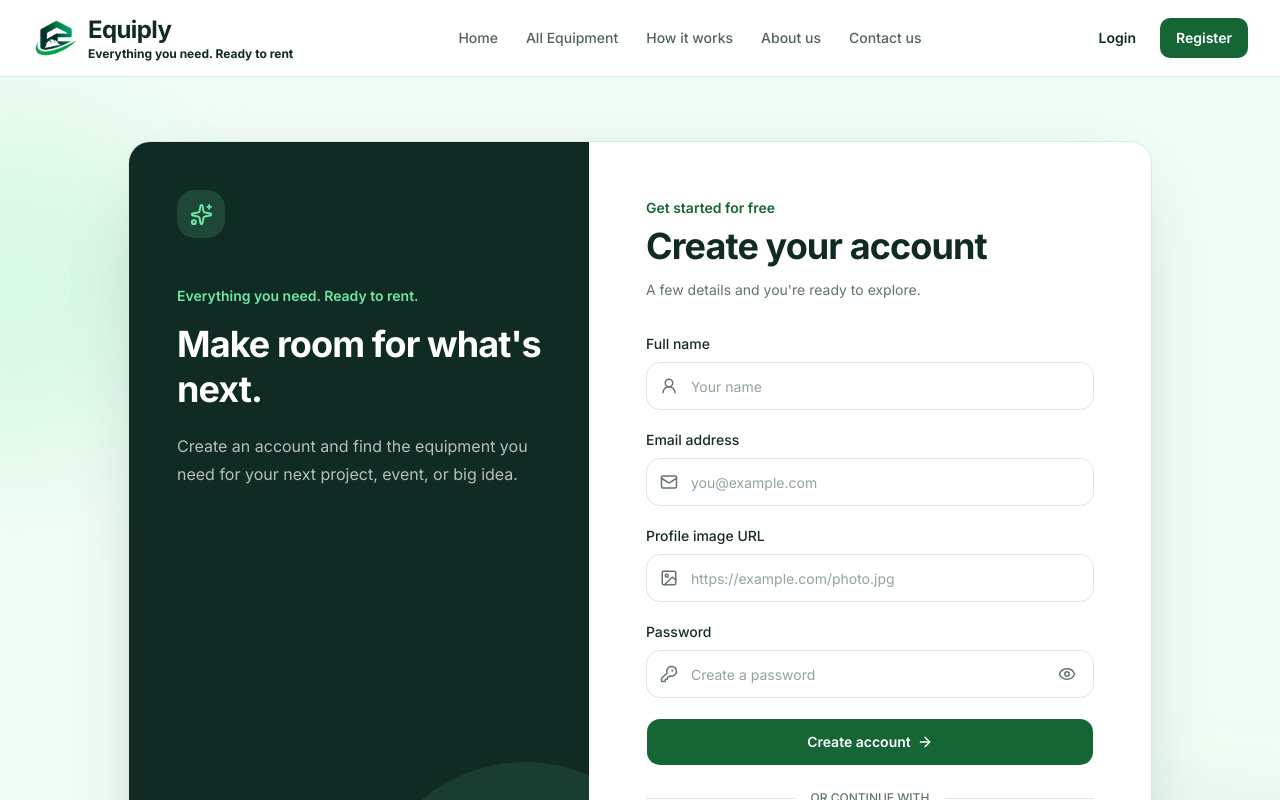
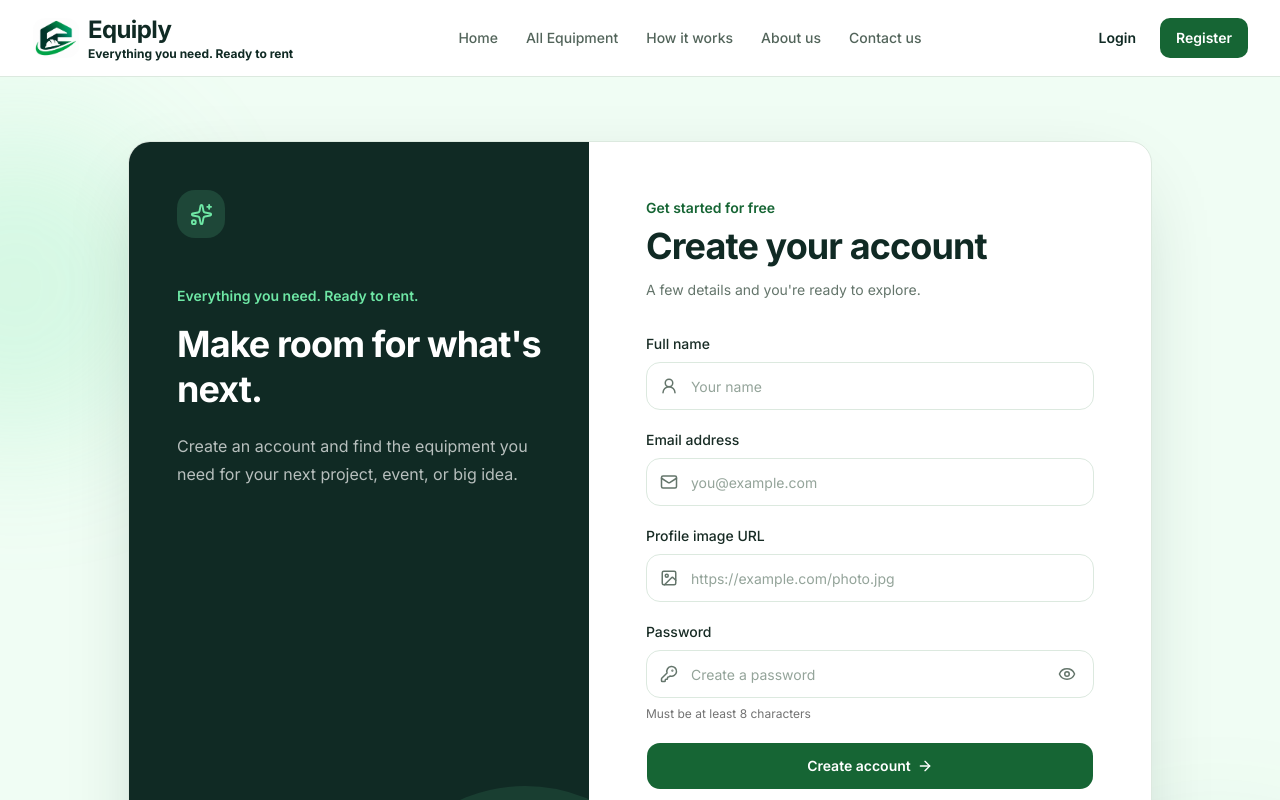
Before and after one commit to arifurroni/equiply-client, a Next.js app: page /signup in a window 1280 px wide. Shown: the top 800 px of the page. Built offline with nearby package versions, Linux system fonts and the light colour scheme.

Commit message:
signupForm page updated

```diff
--- a/src/components/auth/SignupForm.tsx
+++ b/src/components/auth/SignupForm.tsx
@@ -16,6 +16,9 @@ import {
 import { Button } from "@/components/ui/button";
 import { Input } from "@/components/ui/input";
 import { Label } from "@/components/ui/label";
+import { FieldDescription } from "../ui/field";
+
+const MIN_PASSWORD_LENGTH = 8;
 
 export default function SignupForm() {
   const [isPasswordVisible, setIsPasswordVisible] = useState(false);
@@ -186,6 +189,7 @@ export default function SignupForm() {
                     name="password"
                     type={isPasswordVisible ? "text" : "password"}
                     autoComplete="new-password"
+                    minLength={MIN_PASSWORD_LENGTH}
                     placeholder="Create a password"
                     required
                     className="h-12 rounded-xl border-[#dce9df] bg-white pl-11 pr-12 text-sm text-[#172b24] placeholder:text-[#94a49a] focus-visible:border-[#166534] focus-visible:ring-[#166534]/10"
@@ -196,6 +200,7 @@ export default function SignupForm() {
                       isPasswordVisible ? "Hide password" : "Show password"
                     }
                     aria-pressed={isPasswordVisible}
+                    aria-describedby="password-hint"
                     onClick={() => setIsPasswordVisible((visible) => !visible)}
                     className="absolute right-3.5 top-1/2 -translate-y-1/2 rounded-md p-1 text-[#64756b] transition-colors hover:text-[#166534] focus-visible:outline-2 focus-visible:outline-offset-2 focus-visible:outline-[#166534]"
                   >
@@ -206,6 +211,7 @@ export default function SignupForm() {
                     )}
                   </button>
                 </div>
+                <FieldDescription id="password-hint" className="text-xs">Must be at least {MIN_PASSWORD_LENGTH} characters</FieldDescription>
               </div>
 
               <Button
```
